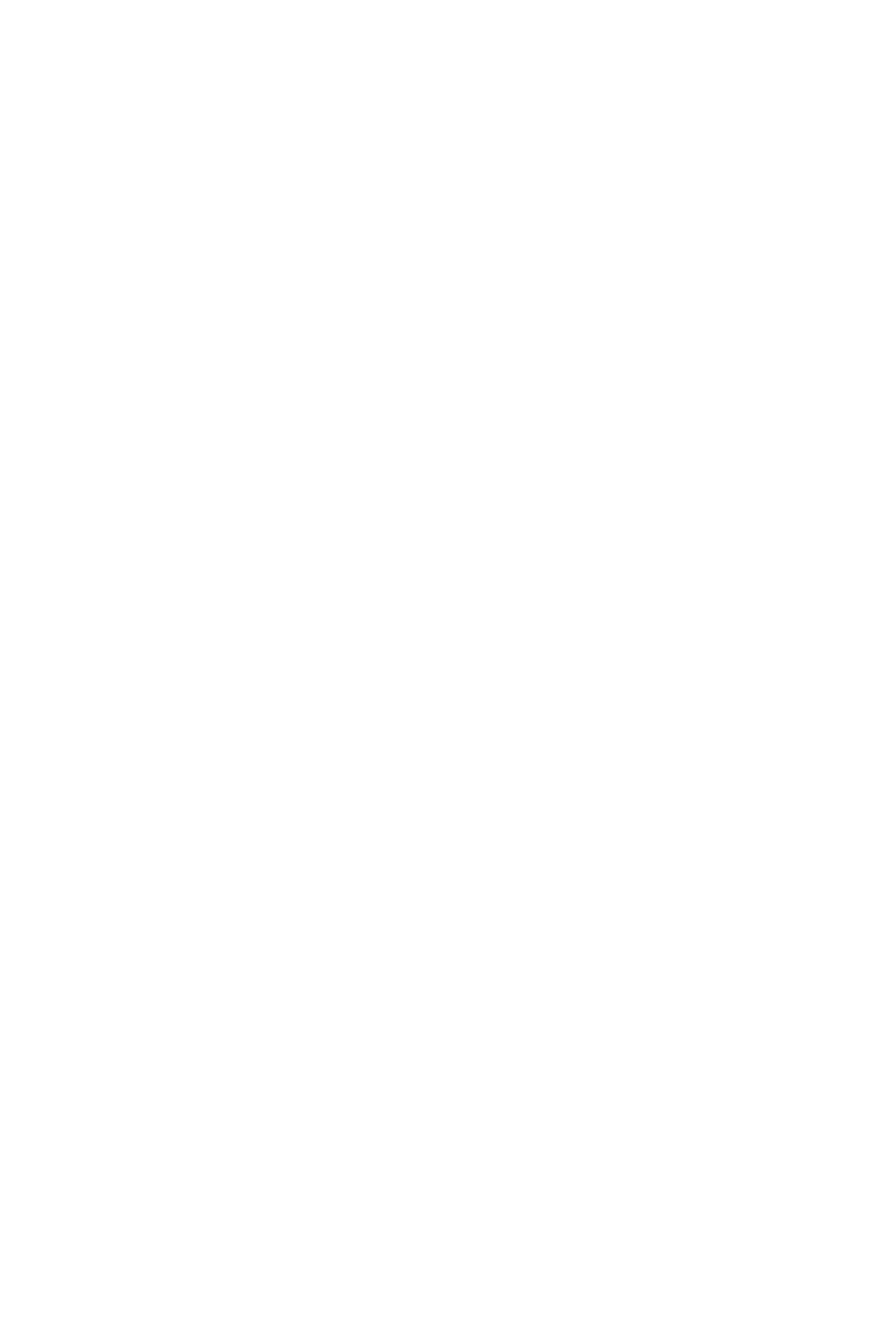
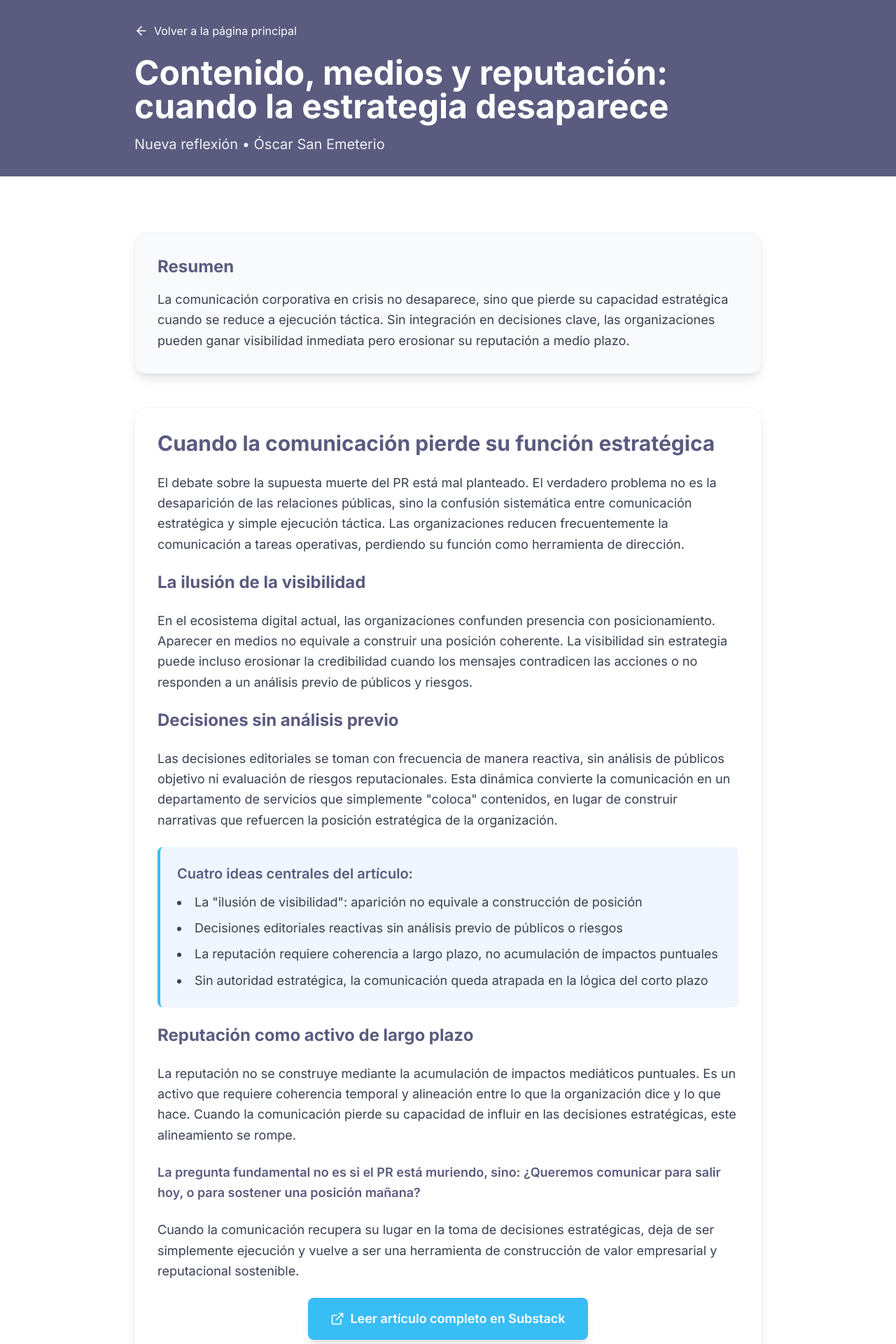
Before and after one commit to osanemeterio/oscarsanemeterio, a React (Vite) app: page /blog/contenido-medios-reputacion in a window 1280 px wide. Before the commit this address had no page. Shown: the top 1920 px of the page at 70% size. Before the commit the page ends 800 px from the top, so only its background shows below. Built offline with nearby package versions, Linux system fonts and the light colour scheme.

Commit message:
Updated App.tsx

```diff
--- a/src/App.tsx
+++ b/src/App.tsx
@@ -21,6 +21,7 @@ import DircomFueraCocina from './pages/DircomFueraCocina'
 import PeriodismoSupervivencia from './pages/PeriodismoSupervivencia'
 import ConfianzaNoFirmaNoticia from './pages/ConfianzaNoFirmaNoticia'
 import NuevosManualesIA from './pages/NuevosManualesIA' // <- nombre correcto
+import ContenidoMediosReputacion from './pages/ContenidoMediosReputacion'
 
 function App() {
   return (
@@ -47,6 +48,7 @@ function App() {
         <Route path="/blog/dircom-fuera-cocina" element={<DircomFueraCocina />} />
         <Route path="/blog/periodismo-supervivencia" element={<PeriodismoSupervivencia />} />
         <Route path="/blog/confianza-no-firma-noticia" element={<ConfianzaNoFirmaNoticia />} />
+        <Route path="/blog/contenido-medios-reputacion" element={<ContenidoMediosReputacion />} />
         <Route path="/nuevos-manuales-ia" element={<NuevosManualesIA />} />
       </Routes>
     </Router>
--- /dev/null
+++ b/src/pages/ContenidoMediosReputacion.tsx
@@ -0,0 +1,126 @@
+import { ArrowLeft, ExternalLink } from 'lucide-react'
+
+export default function ContenidoMediosReputacionPage() {
+  return (
+    <div className="min-h-screen bg-white">
+      <header className="bg-[#5a5b7f] py-8 px-4">
+        <div className="max-w-4xl mx-auto">
+          <a
+            href="/"
+            className="inline-flex items-center text-white hover:text-[#39bdf5] transition-colors mb-6"
+          >
+            <ArrowLeft className="w-5 h-5 mr-2" />
+            Volver a la página principal
+          </a>
+          <h1 className="text-4xl md:text-5xl font-bold text-white mb-4">
+            Contenido, medios y reputación: cuando la estrategia desaparece
+          </h1>
+          <p className="text-xl text-white/90">
+            Nueva reflexión • Óscar San Emeterio
+          </p>
+        </div>
+      </header>
+
+      <main className="py-20 px-4">
+        <div className="max-w-4xl mx-auto">
+
+          <div className="mb-12">
+            <div className="bg-gray-50 p-8 rounded-2xl shadow-lg border border-gray-100">
+              <h2 className="text-2xl font-bold text-[#5a5b7f] mb-4">Resumen</h2>
+              <p className="text-lg text-gray-700 leading-relaxed">
+                La comunicación corporativa en crisis no desaparece, sino que pierde su capacidad estratégica cuando
+                se reduce a ejecución táctica. Sin integración en decisiones clave, las organizaciones pueden ganar
+                visibilidad inmediata pero erosionar su reputación a medio plazo.
+              </p>
+            </div>
+          </div>
+
+          <div className="mb-12">
+            <div className="bg-white p-8 rounded-2xl shadow-lg border border-gray-100">
+              <h2 className="text-3xl font-bold text-[#5a5b7f] mb-6">Cuando la comunicación pierde su función estratégica</h2>
+
+              <div className="text-lg text-gray-700 leading-relaxed space-y-6">
+                <p>
+                  El debate sobre la supuesta muerte del PR está mal planteado. El verdadero problema no es la
+                  desaparición de las relaciones públicas, sino la confusión sistemática entre comunicación estratégica
+                  y simple ejecución táctica. Las organizaciones reducen frecuentemente la comunicación a tareas
+                  operativas, perdiendo su función como herramienta de dirección.
+                </p>
+
+                <h3 className="text-2xl font-bold text-[#5a5b7f] mt-8 mb-4">La ilusión de la visibilidad</h3>
+
+                <p>
+                  En el ecosistema digital actual, las organizaciones confunden presencia con posicionamiento.
+                  Aparecer en medios no equivale a construir una posición coherente. La visibilidad sin estrategia
+                  puede incluso erosionar la credibilidad cuando los mensajes contradicen las acciones o no responden
+                  a un análisis previo de públicos y riesgos.
+                </p>
+
+                <h3 className="text-2xl font-bold text-[#5a5b7f] mt-8 mb-4">Decisiones sin análisis previo</h3>
+
+                <p>
+                  Las decisiones editoriales se toman con frecuencia de manera reactiva, sin análisis de públicos
+                  objetivo ni evaluación de riesgos reputacionales. Esta dinámica convierte la comunicación en un
+                  departamento de servicios que simplemente "coloca" contenidos, en lugar de construir narrativas
+                  que refuercen la posición estratégica de la organización.
+                </p>
+
+                <div className="bg-blue-50 p-6 rounded-lg border-l-4 border-[#39bdf5] my-8">
+                  <h3 className="text-xl font-semibold text-[#5a5b7f] mb-3">Cuatro ideas centrales del artículo:</h3>
+                  <ul className="list-disc list-inside space-y-2 text-gray-700">
+                    <li>La "ilusión de visibilidad": aparición no equivale a construcción de posición</li>
+                    <li>Decisiones editoriales reactivas sin análisis previo de públicos o riesgos</li>
+                    <li>La reputación requiere coherencia a largo plazo, no acumulación de impactos puntuales</li>
+                    <li>Sin autoridad estratégica, la comunicación queda atrapada en la lógica del corto plazo</li>
+                  </ul>
+                </div>
+
+                <h3 className="text-2xl font-bold text-[#5a5b7f] mt-8 mb-4">Reputación como activo de largo plazo</h3>
+
+                <p>
+                  La reputación no se construye mediante la acumulación de impactos mediáticos puntuales. Es un
+                  activo que requiere coherencia temporal y alineación entre lo que la organización dice y lo que
+                  hace. Cuando la comunicación pierde su capacidad de influir en las decisiones estratégicas,
+                  este alineamiento se rompe.
+                </p>
+
+                <p className="font-semibold text-[#5a5b7f]">
+                  La pregunta fundamental no es si el PR está muriendo, sino: ¿Queremos comunicar para salir hoy,
+                  o para sostener una posición mañana?
+                </p>
+
+                <p>
+                  Cuando la comunicación recupera su lugar en la toma de decisiones estratégicas, deja de ser
+                  simplemente ejecución y vuelve a ser una herramienta de construcción de valor empresarial y
+                  reputacional sostenible.
+                </p>
+
+                <div className="text-center mt-8">
+                  <a
+                    href="https://osanemeterio.substack.com/p/4ed2252b-34c6-4c27-9962-ed3efcae5687"
+                    target="_blank"
+                    rel="noopener noreferrer"
+                    className="btn-primary inline-flex items-center space-x-2 text-lg"
+                  >
+                    <ExternalLink className="w-5 h-5" />
+                    <span>Leer artículo completo en Substack</span>
+                  </a>
+                </div>
+              </div>
+            </div>
+          </div>
+
+          <div className="text-center">
+            <a
+              href="/"
+              className="btn-primary inline-flex items-center space-x-2"
+            >
+              <ArrowLeft className="w-5 h-5" />
+              <span>Volver a la página principal</span>
+            </a>
+          </div>
+        </div>
+      </main>
+    </div>
+  )
+}
--- a/src/pages/Home.tsx
+++ b/src/pages/Home.tsx
@@ -436,6 +436,20 @@ function App() {
 </div>
 
 <div className="grid md:grid-cols-2 gap-8 mb-12">
+  {/* Entrada Contenido, medios y reputación */}
+  <Link
+    to="/blog/contenido-medios-reputacion"
+    className="slide-up bg-white/10 backdrop-blur-sm p-6 rounded-2xl shadow-lg border border-white/20 hover:bg-white/20 transition-all duration-300 block text-left"
+  >
+    <h3 className="text-xl font-bold text-white mb-3">
+      Contenido, medios y reputación: cuando la estrategia desaparece
+    </h3>
+    <p className="text-white/90 mb-4 leading-relaxed">
+      La comunicación corporativa pierde su capacidad estratégica cuando se reduce a ejecución táctica. Sin integración en decisiones clave, las organizaciones erosionan su reputación.
+    </p>
+    <span className="text-[#39bdf5] font-medium">Leer más →</span>
+  </Link>
+
   {/* Entrada Periodismo en modo supervivencia */}
   <Link
     to="/blog/periodismo-supervivencia"
```
